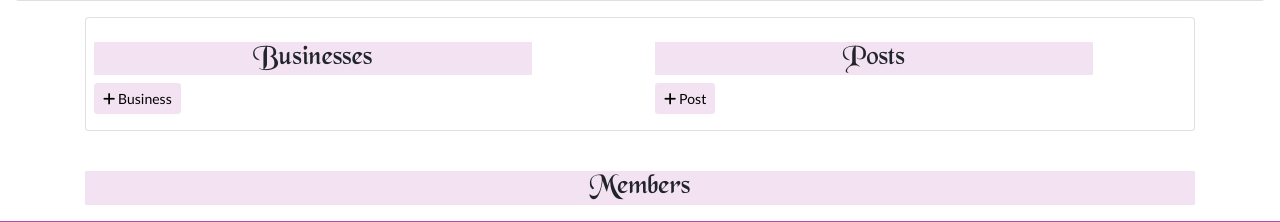
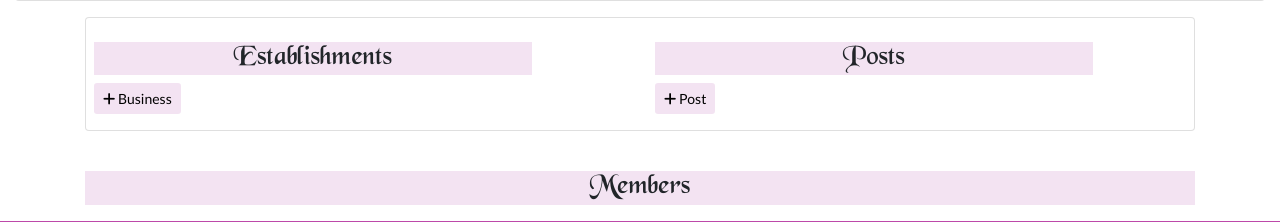
Before and after one commit to Davine-94/r-hood, a Django app: template neighbour/templates/all-neighbour/user_hood.html in a window 1280 px wide. Shown: the part 326-548 px from the top of the page. Run offline with Django 3.2, Linux system fonts and the light colour scheme; the template is opened without the code that fills it, so the values that code supplies are empty; some libraries are stand-ins or nearby versions; some web fonts are replaced.

Commit message:
Final changes before deployment

```diff
--- a/neighbour/templates/all-neighbour/user_hood.html
+++ b/neighbour/templates/all-neighbour/user_hood.html
@@ -48,7 +48,7 @@
             {% endif %}
             <div class="row">
                 <div class="col-md-5">
-                    <h3 class="text-center mt-3 orange">Businesses</h3>
+                    <h3 class="text-center mt-3 orange">Establishments</h3>
                     <a href="{% url 'newbusiness' hood.id%}" class="btn join black font-weight-bol btn-sm mb-2"><i class="fas fa-plus"></i> Business</a>
                     {% for business in businesses%}
                     <div class="flex">
```
